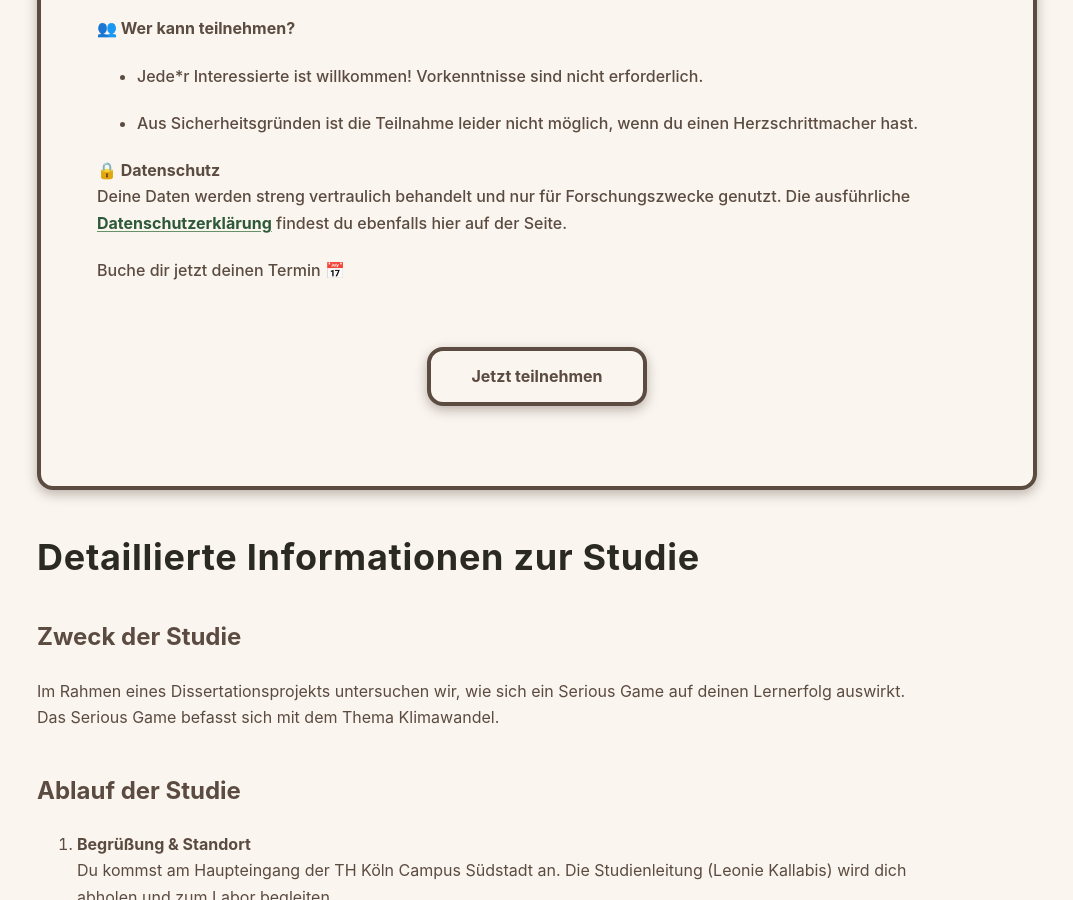
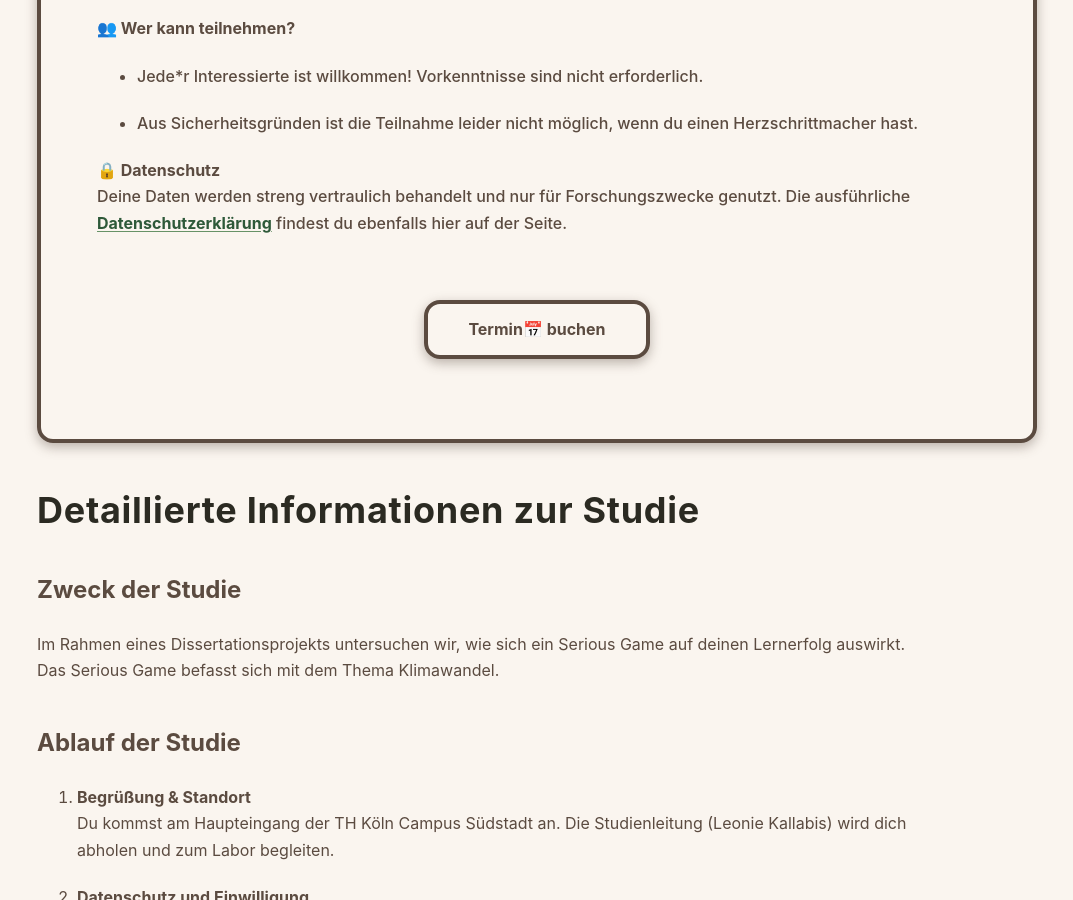
Before and after one commit to LeonieK/sg-study.github.io, a Jekyll site: the page built from index.md, in a window 1280 px wide and 900 px high, scrolled down 526 px. Shown: the whole window, without its empty margins (103-1176 px from the left). Built offline with Jekyll 4.4.1, drawn with Linux system fonts in a browser that asks for light colours; our own code applies the rules of GitHub Pages for plain Markdown files.

Commit message:
Update index.md

```diff
--- a/index.md
+++ b/index.md
@@ -24,9 +24,8 @@
   <p><strong>🔒 Datenschutz</strong><br>
   Deine Daten werden streng vertraulich behandelt und nur für Forschungszwecke genutzt. Die ausführliche <a href="#datenschutz">Datenschutzerklärung</a> findest du ebenfalls hier auf der Seite.</p>
 
-  <p>Buche dir jetzt deinen Termin 📅</p>
   <div style="text-align:center; margin: 2rem 0;">
-    <a href="https://zeeg.me/leoniekallabis/sg" class="btn-primary" target="_blank" rel="noopener">Jetzt teilnehmen</a>
+    <a href="https://zeeg.me/leoniekallabis/sg" class="btn-primary" target="_blank" rel="noopener">Termin📅 buchen</a>
   </div>
 
 </div>
```
